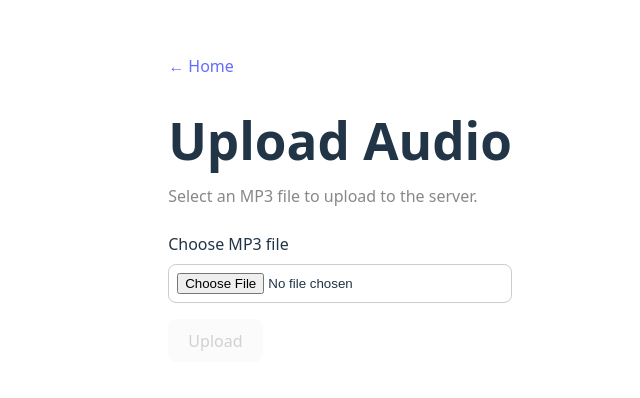
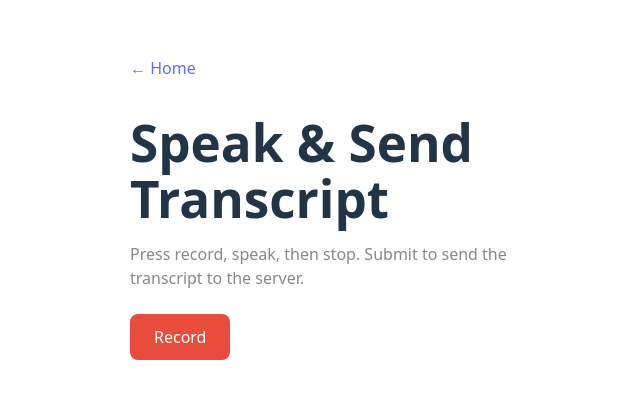
Before and after one commit to Cilaaantro/hackaxxess2026, a React app in the folder frontend/: page /upload in a window 1280 px wide. Shown: the part 192-590 px from the top of the page, without its empty margins (300-940 px from the left). Built offline with nearby package versions, Linux system fonts and the light colour scheme; the HTML template or start-up script is replaced by a standard one.

Commit message:
audio/upload removed, u can record with live transcript and upload the transcript

```diff
--- a/frontend/src/App.jsx
+++ b/frontend/src/App.jsx
@@ -23,7 +23,7 @@ function Home() {
           count is {count}
         </button>
         <p>
-          <Link to="/upload">Upload audio</Link>
+          <Link to="/upload">Speak &amp; play back</Link>
         </p>
       </div>
       <p className="read-the-docs">
--- a/frontend/src/pages/UploadAudio.css
+++ b/frontend/src/pages/UploadAudio.css
@@ -27,10 +27,121 @@
   margin-bottom: 1.5rem;
 }
 
+.upload-audio-unsupported {
+  color: #f0ad4e;
+  margin-bottom: 1rem;
+  font-size: 0.9em;
+}
+
 .upload-audio-form {
   display: flex;
   flex-direction: column;
   gap: 1rem;
+}
+
+.upload-audio-record-row {
+  display: flex;
+  gap: 0.75rem;
+  align-items: center;
+}
+
+.upload-audio-record {
+  padding: 0.75rem 1.5rem;
+  font-size: 1rem;
+  border-radius: 8px;
+  border: none;
+  cursor: pointer;
+  font-weight: 500;
+}
+
+.upload-audio-record-start {
+  background: #e74c3c;
+  color: white;
+}
+
+.upload-audio-record-start:hover:not(:disabled) {
+  background: #c0392b;
+}
+
+.upload-audio-record-stop {
+  background: #333;
+  color: white;
+}
+
+.upload-audio-record-stop:hover {
+  background: #555;
+}
+
+.upload-audio-record:disabled {
+  opacity: 0.6;
+  cursor: not-allowed;
+}
+
+.upload-audio-play-row {
+  display: flex;
+  gap: 0.75rem;
+  align-items: center;
+}
+
+.upload-audio-play,
+.upload-audio-stop-play {
+  padding: 0.75rem 1.25rem;
+  font-size: 1rem;
+  border-radius: 8px;
+  border: none;
+  cursor: pointer;
+  font-weight: 500;
+}
+
+.upload-audio-play {
+  background: #646cff;
+  color: white;
+}
+
+.upload-audio-play:hover {
+  background: #535bf2;
+}
+
+.upload-audio-stop-play {
+  background: #333;
+  color: white;
+}
+
+.upload-audio-stop-play:hover {
+  background: #555;
+}
+
+.upload-audio-transcript {
+  padding: 1rem;
+  border: 1px solid #444;
+  border-radius: 8px;
+  background: #1a1a1a;
+  min-height: 4rem;
+}
+
+.upload-audio-transcript-label {
+  display: block;
+  font-size: 0.85em;
+  font-weight: 500;
+  color: #888;
+  margin-bottom: 0.5rem;
+}
+
+.upload-audio-transcript-text {
+  margin: 0;
+  line-height: 1.5;
+  white-space: pre-wrap;
+  word-break: break-word;
+}
+
+.upload-audio-transcript-interim {
+  color: #888;
+  font-style: italic;
+}
+
+.upload-audio-transcript-placeholder {
+  color: #666;
+  font-style: italic;
 }
 
 .upload-audio-label {
@@ -58,6 +169,11 @@
 
 .upload-audio-error {
   color: #e74c3c;
+  margin: 0;
+}
+
+.upload-audio-success {
+  color: #27ae60;
   margin: 0;
 }
 
@@ -99,6 +215,14 @@
     background: #fff;
     color: #213547;
   }
+  .upload-audio-transcript {
+    border-color: #ddd;
+    background: #f5f5f5;
+    color: #213547;
+  }
+  .upload-audio-transcript-interim {
+    color: #666;
+  }
   .upload-audio-result {
     border-color: #ddd;
     background: #f5f5f5;
--- a/frontend/src/pages/UploadAudio.jsx
+++ b/frontend/src/pages/UploadAudio.jsx
@@ -1,96 +1,181 @@
-import { useState } from 'react'
+import { useState, useRef, useEffect } from 'react'
 import { Link } from 'react-router-dom'
 import './UploadAudio.css'
 
+const SpeechRecognitionAPI =
+  typeof window !== 'undefined' &&
+  (window.SpeechRecognition || window.webkitSpeechRecognition)
+
 export default function UploadAudio() {
-  const [file, setFile] = useState(null)
-  const [status, setStatus] = useState('idle') // idle | uploading | success | error
-  const [result, setResult] = useState(null)
+  const [recording, setRecording] = useState(false)
+  const [submitStatus, setSubmitStatus] = useState('idle') // idle | submitting | success | error
   const [error, setError] = useState(null)
+  const [transcript, setTranscript] = useState('')
+  const [interimTranscript, setInterimTranscript] = useState('')
+  const recognitionRef = useRef(null)
 
-  const handleFileChange = (e) => {
-    const selected = e.target.files?.[0]
-    if (selected) {
-      if (!selected.name.toLowerCase().endsWith('.mp3')) {
-        setError('Please select an MP3 file')
-        setFile(null)
-        return
+  useEffect(() => {
+    return () => {
+      if (recognitionRef.current) {
+        recognitionRef.current.abort()
       }
-      setError(null)
-      setFile(selected)
-      setStatus('idle')
-      setResult(null)
+    }
+  }, [])
+
+  const startRecording = async () => {
+    setError(null)
+    setTranscript('')
+    setInterimTranscript('')
+    setSubmitStatus('idle')
+    if (!SpeechRecognitionAPI) {
+      setError('Speech recognition is not supported in this browser.')
+      return
+    }
+    try {
+      const Recognition = window.SpeechRecognition || window.webkitSpeechRecognition
+      const recognition = new Recognition()
+      recognition.continuous = true
+      recognition.interimResults = true
+      recognition.lang = 'en-US'
+      recognition.onresult = (event) => {
+        let final = ''
+        let interim = ''
+        const results = event.results
+        if (!results || !results.length) return
+        for (let i = event.resultIndex; i < results.length; i++) {
+          const result = results[i]
+          const first = result[0] ?? (typeof result.item === 'function' ? result.item(0) : null)
+          const chunk = (first && first.transcript) ? String(first.transcript).trim() : ''
+          const isFinal = typeof result.isFinal === 'boolean' ? result.isFinal : Boolean(chunk)
+          if (!chunk) continue
+          if (isFinal) {
+            final += (final ? ' ' : '') + chunk
+          } else {
+            interim += (interim ? ' ' : '') + chunk
+          }
+        }
+        if (final) {
+          setTranscript((prev) => (prev ? `${prev} ${final}` : final))
+        }
+        setInterimTranscript(interim)
+      }
+      recognition.onerror = (event) => {
+        setInterimTranscript('')
+        if (event.error === 'not-allowed' || event.error === 'service-not-allowed') {
+          setError('Microphone or speech recognition was denied.')
+        } else if (event.error !== 'no-speech' && event.error !== 'aborted') {
+          setError(`Speech recognition error: ${event.error}`)
+        }
+      }
+      recognition.start()
+      recognitionRef.current = recognition
+      setRecording(true)
+    } catch {
+      setError('Could not start speech recognition.')
     }
   }
 
-  const handleSubmit = async (e) => {
-    e.preventDefault()
-    if (!file) return
-    setStatus('uploading')
+  const stopRecording = () => {
+    if (recognitionRef.current) {
+      recognitionRef.current.stop()
+      recognitionRef.current = null
+    }
+    setRecording(false)
+    setInterimTranscript('')
+  }
+
+  const submitTranscript = async () => {
+    const text = transcript.trim()
+    if (!text) return
+    setSubmitStatus('submitting')
     setError(null)
-    setResult(null)
-    const formData = new FormData()
-    formData.append('audio', file)
     try {
-      const res = await fetch('/api/upload/audio', {
+      const res = await fetch('/api/transcript', {
         method: 'POST',
-        body: formData,
+        headers: { 'Content-Type': 'application/json' },
+        body: JSON.stringify({ transcript: text }),
       })
       const data = await res.json()
       if (!res.ok) {
-        setError(data.detail || 'Upload failed')
-        setStatus('error')
+        setError(data.detail ?? 'Failed to send transcript')
+        setSubmitStatus('error')
         return
       }
-      setResult(data)
-      setStatus('success')
+      setSubmitStatus('success')
     } catch (err) {
-      setError(err.message || 'Upload failed')
-      setStatus('error')
+      setError(err.message ?? 'Failed to send transcript')
+      setSubmitStatus('error')
     }
   }
+
+  const hasTranscript = transcript.trim().length > 0
 
   return (
     <div className="upload-audio">
       <nav className="upload-audio-nav">
         <Link to="/">← Home</Link>
       </nav>
-      <h1>Upload Audio</h1>
-      <p className="upload-audio-hint">Select an MP3 file to upload to the server.</p>
-      <form onSubmit={handleSubmit} className="upload-audio-form">
-        <label className="upload-audio-label">
-          <span className="upload-audio-label-text">Choose MP3 file</span>
-          <input
-            type="file"
-            accept=".mp3,audio/mpeg"
-            onChange={handleFileChange}
-            className="upload-audio-input"
-          />
-        </label>
-        {file && (
-          <p className="upload-audio-filename">Selected: {file.name}</p>
+      <h1>Speak &amp; Send Transcript</h1>
+      <p className="upload-audio-hint">
+        Press record, speak, then stop. Submit to send the transcript to the server.
+      </p>
+      {!SpeechRecognitionAPI && (
+        <p className="upload-audio-unsupported">
+          Speech recognition is not supported in this browser. Try Chrome or Edge.
+        </p>
+      )}
+      <div className="upload-audio-form">
+        <div className="upload-audio-record-row">
+          {!recording ? (
+            <button
+              type="button"
+              onClick={startRecording}
+              className="upload-audio-record upload-audio-record-start"
+              disabled={submitStatus === 'submitting'}
+            >
+              Record
+            </button>
+          ) : (
+            <button
+              type="button"
+              onClick={stopRecording}
+              className="upload-audio-record upload-audio-record-stop"
+            >
+              Stop
+            </button>
+          )}
+        </div>
+        {(transcript || interimTranscript || recording) && (
+          <div className="upload-audio-transcript" aria-live="polite">
+            <span className="upload-audio-transcript-label">Live transcript:</span>
+            <p className="upload-audio-transcript-text">
+              {transcript}
+              {interimTranscript && (
+                <span className="upload-audio-transcript-interim">{interimTranscript}</span>
+              )}
+              {recording && !transcript && !interimTranscript && (
+                <span className="upload-audio-transcript-placeholder">Listening…</span>
+              )}
+            </p>
+          </div>
+        )}
+        {hasTranscript && !recording && (
+          <button
+            type="button"
+            onClick={submitTranscript}
+            disabled={submitStatus === 'submitting'}
+            className="upload-audio-submit"
+          >
+            {submitStatus === 'submitting' ? 'Sending…' : 'Submit transcript'}
+          </button>
+        )}
+        {submitStatus === 'success' && (
+          <p className="upload-audio-success">Transcript sent to the server.</p>
         )}
         {error && (
           <p className="upload-audio-error" role="alert">{error}</p>
         )}
-        <button
-          type="submit"
-          disabled={!file || status === 'uploading'}
-          className="upload-audio-submit"
-        >
-          {status === 'uploading' ? 'Uploading…' : 'Upload'}
-        </button>
-      </form>
-      {status === 'success' && result && (
-        <div className="upload-audio-result">
-          <h2>Upload complete</h2>
-          <ul>
-            <li>Filename: {result.filename}</li>
-            <li>Size: {result.size_bytes} bytes</li>
-            <li>Saved to: {result.saved_to}</li>
-          </ul>
-        </div>
-      )}
+      </div>
     </div>
   )
 }
```
Also changed, not shown: 2 other files (tests, documents, lock files or other folders).
